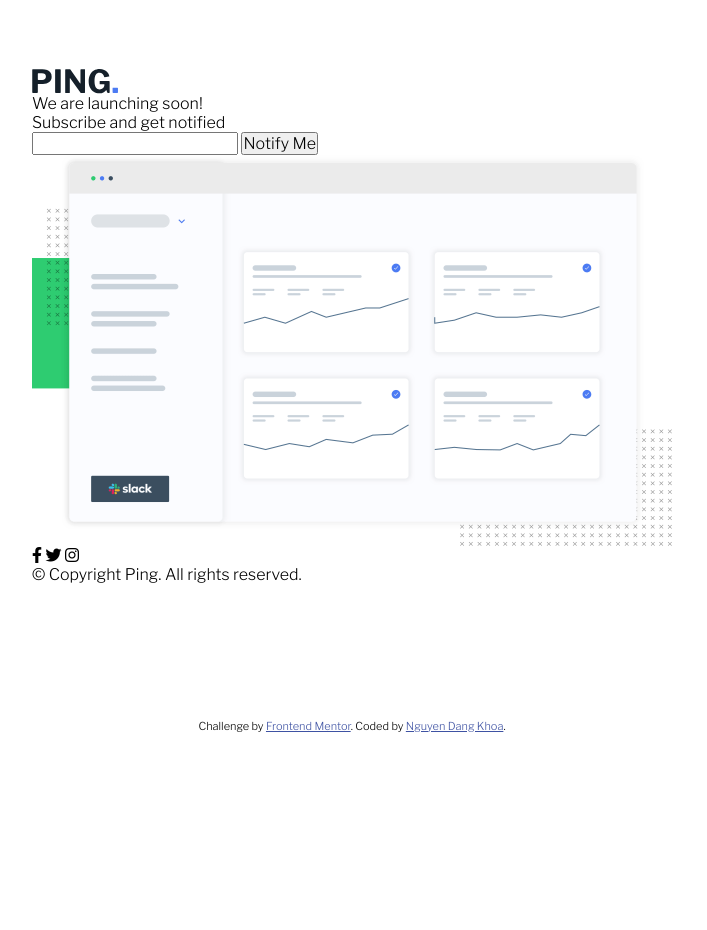
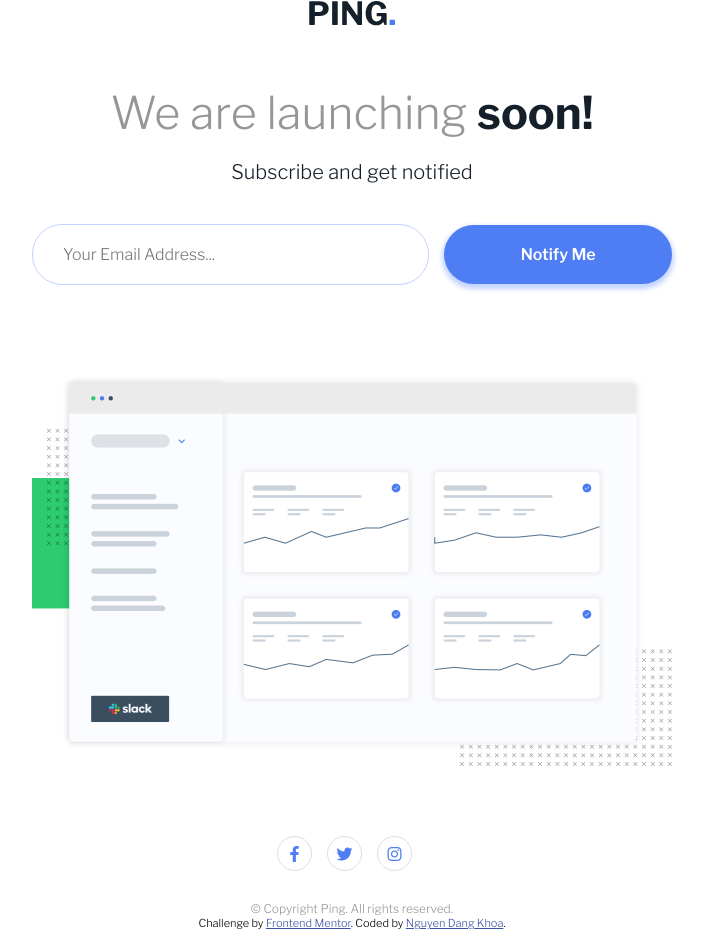
Before and after one commit to dangkhoa1195/ping-coming-soon-page, a plain HTML site: page index.html in a window 1280 px wide. Shown: the whole page, without its empty margins (288-995 px from the left). Before the commit the page ends 800 px from the top, so only its background shows below. Drawn offline with nearby package versions, Linux system fonts and the light colour scheme.

Commit message:
update css for desktop design

```diff
--- a/css/style.scss
+++ b/css/style.scss
@@ -18,3 +18,92 @@ body {
 .container {
   max-width: 64rem;
 }
+.logo {
+  margin: 0 auto;
+  margin-bottom: 6rem;
+}
+.title,
+.sub-title,
+.copyright {
+  text-align: center;
+}
+.title {
+  color: $gray;
+  font-size: 4.5rem;
+  margin-bottom: 2rem;
+}
+.sub-title {
+  color: $very-dark-blue;
+  font-size: 2rem;
+  margin-bottom: 4rem;
+}
+.text-highlight {
+  color: $very-dark-blue;
+  font-weight: 700;
+}
+#form {
+  display: flex;
+  align-items: center;
+  justify-content: space-between;
+  gap: 1.5rem;
+  margin-bottom: 9rem;
+}
+.input-control {
+  border: 1px solid $pale-blue;
+  border-radius: 3rem;
+  flex: 2;
+  outline: none;
+  padding: 2rem 3rem;
+  transition: all 0.3s ease;
+}
+.input-control:active,
+.input-control:focus {
+  border: 1px solid $blue;
+}
+.btn {
+  background-color: $blue;
+  border: none;
+  border-radius: 3rem;
+  box-shadow: 0 3px 5px 2px $pale-blue;
+  color: #fff;
+  flex: 1;
+  font-weight: 600;
+  padding: 2rem 3rem;
+  transition: all 0.3s ease;
+}
+.btn:hover {
+  cursor: pointer;
+  opacity: 0.8;
+}
+.dashboard {
+  margin-bottom: 7rem;
+}
+.socials-list {
+  display: flex;
+  align-items: center;
+  justify-content: center;
+  text-align: center;
+  margin-bottom: 3rem;
+}
+.social {
+  display: flex;
+  align-items: center;
+  justify-content: center;
+  border: 1px solid hsla(0, 0%, 59%, 0.3);
+  border-radius: 50%;
+  color: $blue;
+  height: 3.5rem;
+  margin-right: 1.5rem;
+  padding: 0.8rem 1rem;
+  width: 3.5rem;
+  transition: all 0.3s ease;
+}
+.social:hover {
+  color: #fff;
+  cursor: pointer;
+  background-color: $blue;
+}
+.copyright {
+  color: $gray;
+  font-size: 1.2rem;
+}
--- a/index.html
+++ b/index.html
@@ -41,10 +41,15 @@
           We are launching <span class="text-highlight">soon!</span>
         </h1>
         <p class="sub-title">Subscribe and get notified</p>
-        <div class="form" id="form">
-          <input type="email" id="input-email" class="input-control" />
+        <form id="form">
+          <input
+            type="email"
+            id="input-email"
+            class="input-control"
+            placeholder="Your Email Address..."
+          />
           <button class="btn" id="btn-submit">Notify Me</button>
-        </div>
+        </form>
 
         <img
           src="./images/illustration-dashboard.png"
```
Also changed, not shown: css/style.css, 1 other file.
